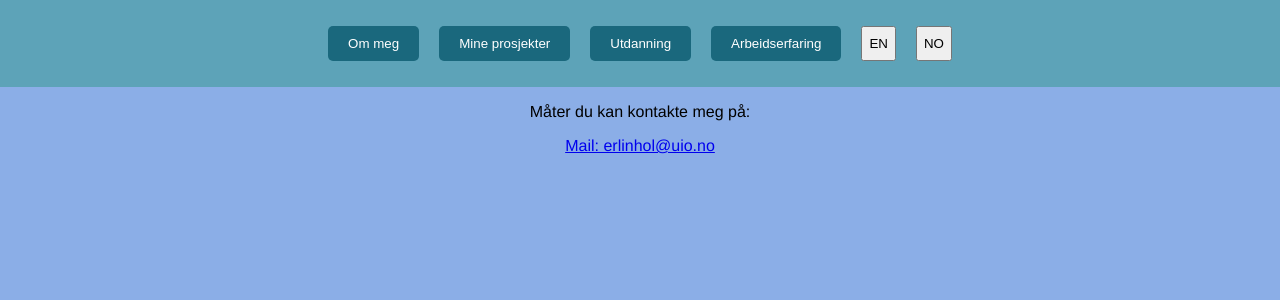
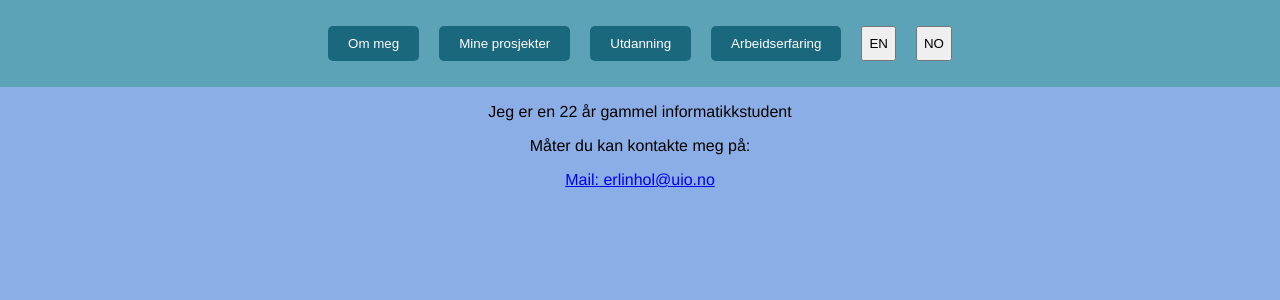
Before and after one commit to erlhol/Erling-Holte, a React (Create React App) app in the folder my-app/: page / in a window 1280 px wide. Shown: the top 300 px of the page. Built offline with nearby package versions, Linux system fonts and the light colour scheme.

Commit message:
Fix translation

```diff
--- a/my-app/src/App.js
+++ b/my-app/src/App.js
@@ -6,27 +6,24 @@ import Education from './components/Education';
 import Projects from './components/Projects';
 import Work from './components/Work';
 import Contact from './components/Contact';
-import { useTranslation } from 'react-i18next';
 
 function App() {
-
-  const [activePage, setActivePage] = useState("About me");
 
   function activePageHandler(page) {
       setActivePage(page);
   }
 
-  const { t } = useTranslation();
+  const [activePage, setActivePage] = useState('about');
 
   return (
     <div className="App">
 
     <Navigation pageHandler={activePageHandler}></Navigation>
     <div>
-      {activePage === t('about') && <AboutMe></AboutMe>}
-      {activePage === t('my_projects') && <Projects></Projects>}
-      {activePage === t('education') && <Education></Education>}
-      {activePage === t('work') && <Work></Work>}
+      {activePage === 'about' && <AboutMe></AboutMe>}
+      {activePage === 'my_projects' && <Projects></Projects>}
+      {activePage === 'education' && <Education></Education>}
+      {activePage === 'work' && <Work></Work>}
     </div>
 
     <footer>
--- a/my-app/src/components/Navigation.tsx
+++ b/my-app/src/components/Navigation.tsx
@@ -16,13 +16,13 @@ const Navigation: React.FC<Props> = ({ pageHandler }) => {
   return (
     <nav className="navbar">
       <ul className="nav-list">
-        {[t('about'), t('my_projects'), t('education'), t('work')].map((text, index) => (
+        {['about', 'my_projects', 'education', 'work'].map((text, index) => (
           <li className="nav-item" key={index}>
             <button
               onClick={() => pageHandler(text)}
               className="nav-button"
             >
-              {text}
+              {t(text)}
             </button>
           </li>
         ))}
```
